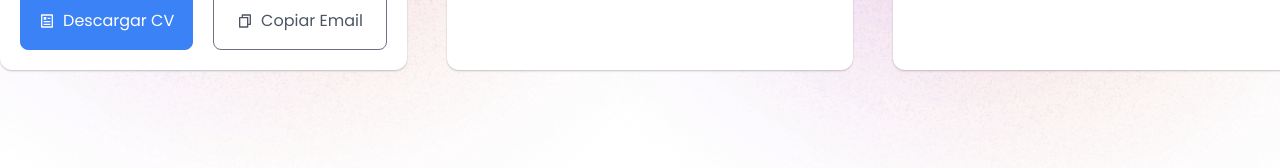
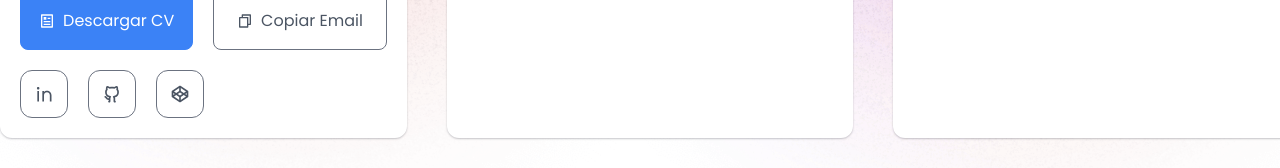
Before and after one commit to rody-huancas/portfolio, a Next.js app: page / in a window 1280 px wide. Shown: the part 628-796 px from the top of the page. Built offline with nearby package versions, Linux system fonts and the light colour scheme.

Commit message:
Feat: icons social media

```diff
--- a/src/components/common/CardProfile.tsx
+++ b/src/components/common/CardProfile.tsx
@@ -1,5 +1,5 @@
 import Image from 'next/image'
-import { RiArticleLine, RiFileCopyLine } from 'react-icons/ri'
+import { RiArticleLine, RiCodepenLine, RiFileCopyLine, RiGithubLine, RiLinkedinLine } from '@/utils'
 
 export const CardProfile = () => {
   return (
@@ -28,6 +28,27 @@ export const CardProfile = () => {
           Copiar Email
         </button>
       </div>
+
+      <div className="flex items-center gap-5">
+        <a
+          href="/"
+          className="w-12 h-12 border border-gray-500 rounded-xl flex items-center justify-center hover:bg-gray-700 hover:text-white transition-colors duration-300"
+        >
+          <RiLinkedinLine size={20} />
+        </a>
+        <a
+          href="/"
+          className="w-12 h-12 border border-gray-500 rounded-xl flex items-center justify-center hover:bg-gray-700 hover:text-white transition-colors duration-300"
+        >
+          <RiGithubLine size={20} />
+        </a>
+        <a
+          href="/"
+          className="w-12 h-12 border border-gray-500 rounded-xl flex items-center justify-center hover:bg-gray-700 hover:text-white transition-colors duration-300"
+        >
+          <RiCodepenLine size={20} />
+        </a>
+      </div>
     </div>
   )
 }
```
